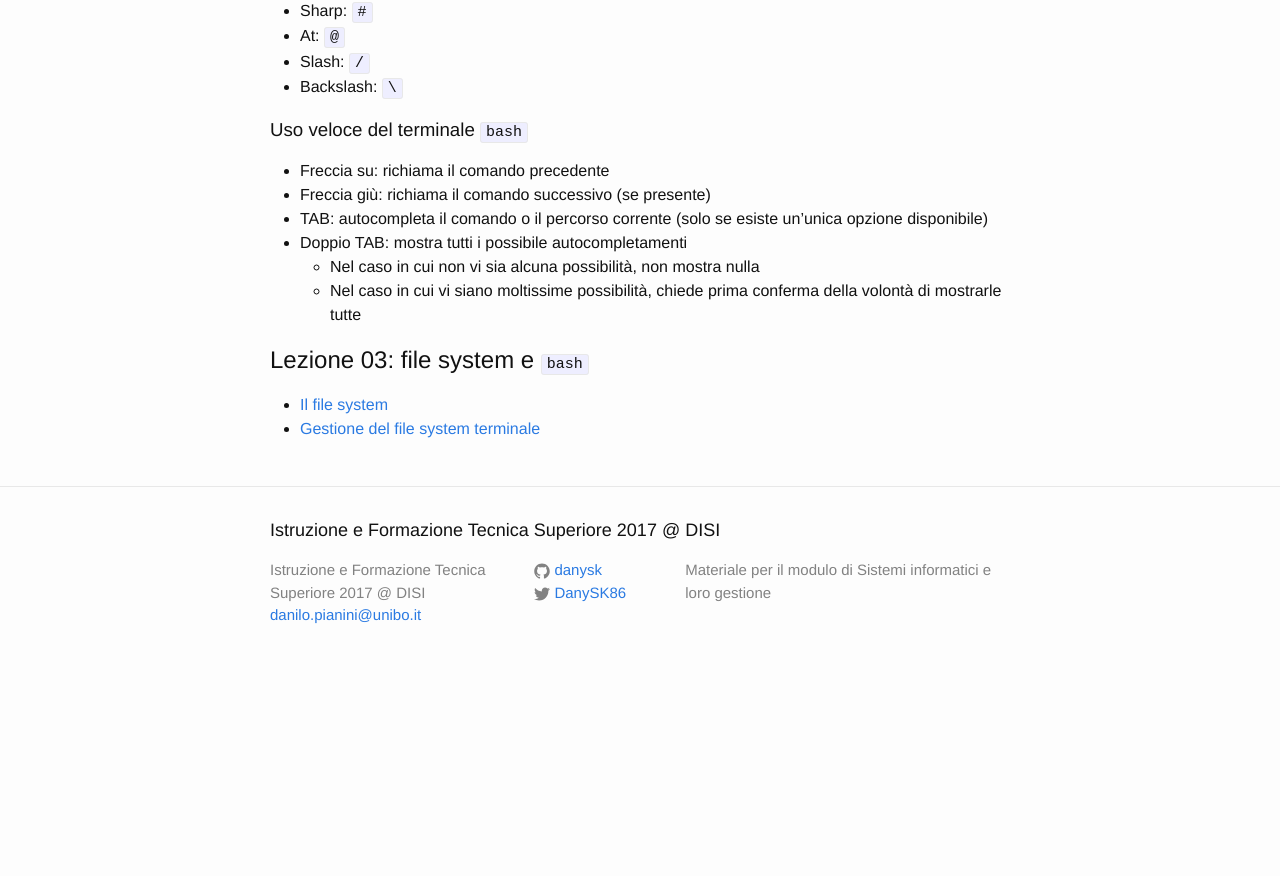
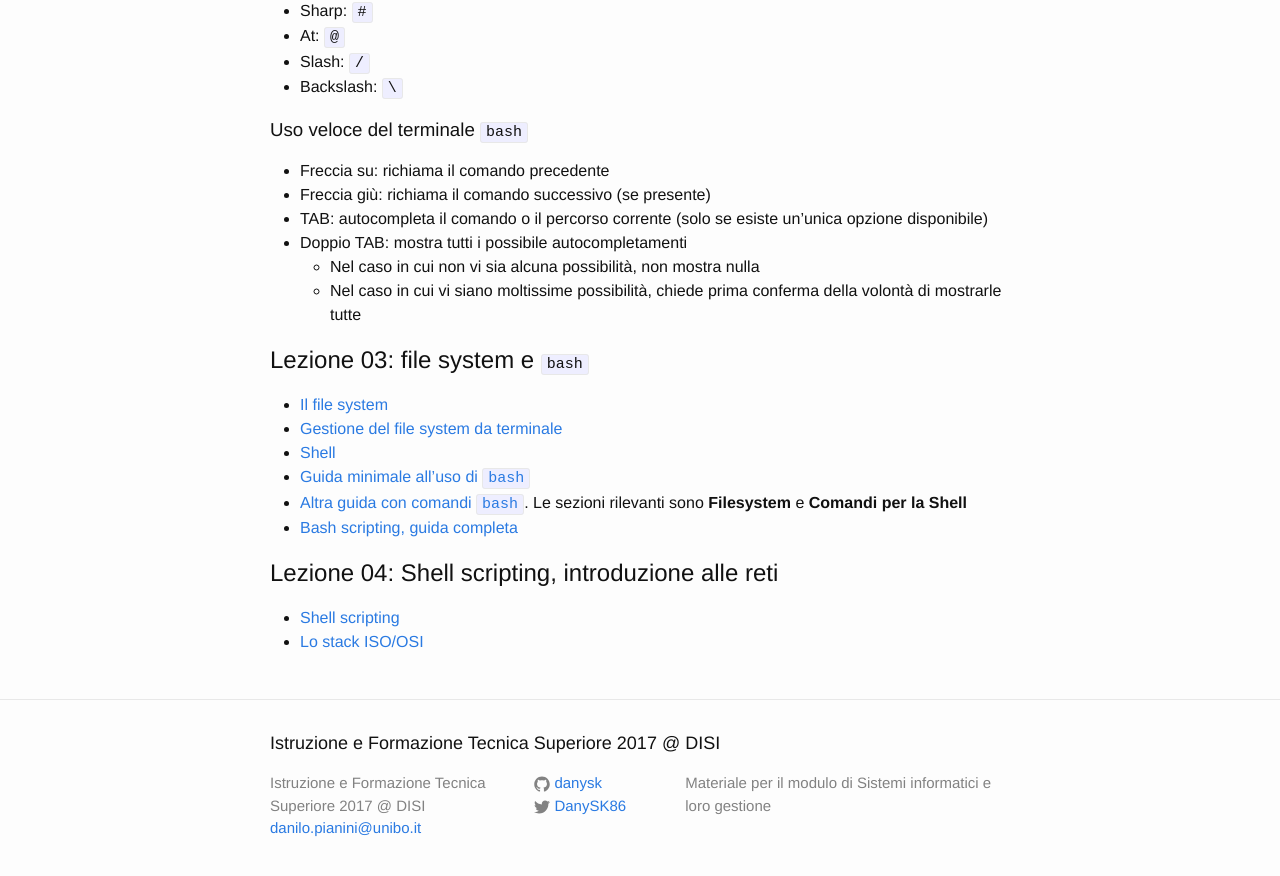
Before and after one commit to APICe-at-DISI/ifts2018, a Jekyll site: the page built from index.md, in a window 1280 px wide and 900 px high, scrolled down 11001 px. Shown: the top 876 px of the window. Built offline with Jekyll 4.4.1, drawn with Linux system fonts in a browser that asks for light colours; our own code applies the rules of GitHub Pages for plain Markdown files; before the commit the page ends 11688 px from its top, so only the background shows below that.

Commit message:
Add material

```diff
--- a/index.md
+++ b/index.md
@@ -506,4 +506,12 @@ int main(void)
 ## Lezione 03: file system e `bash`
 
 * [Il file system](03/fs.pdf)
-* [Gestione del file system terminale](03/01-Intro.pdf)
+* [Gestione del file system da terminale](03/01-Intro.pdf)
+* [Shell](03/shell.pdf)
+* [Guida minimale all'uso di `bash`](https://andrealazzarotto.com/2007/04/29/guida-base-ma-abbastanza-completa-al-terminale/)
+* [Altra guida con comandi `bash`](http://www.gandalfrank.altervista.org/Imparare_Linux.html). Le sezioni rilevanti sono **Filesystem** e **Comandi per la Shell**
+* [Bash scripting, guida completa](http://codex.altervista.org/guidabash/guidabash_1_11.pdf)
+
+## Lezione 04: Shell scripting, introduzione alle reti
+* [Shell scripting](04/shell-scripting.pdf)
+* [Lo stack ISO/OSI](04/2_ISO-OSI.pdf)
```
